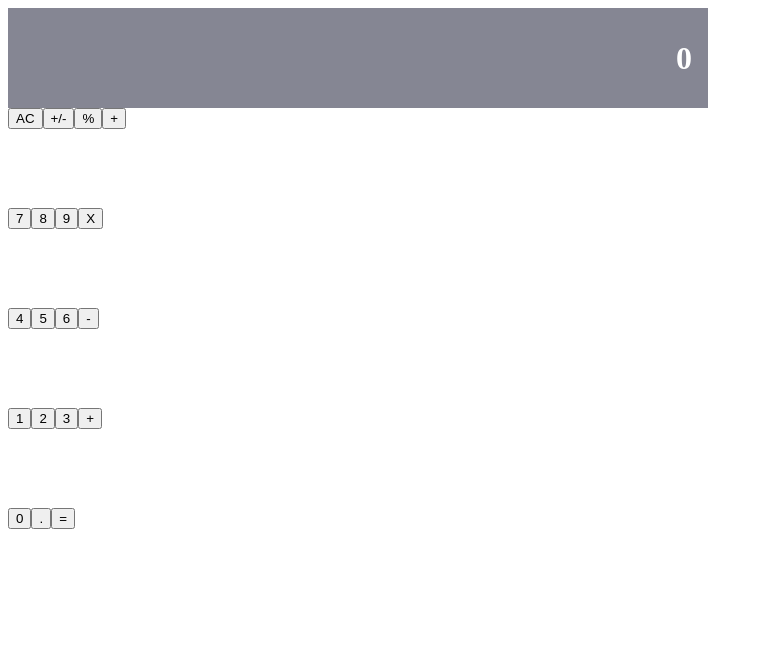
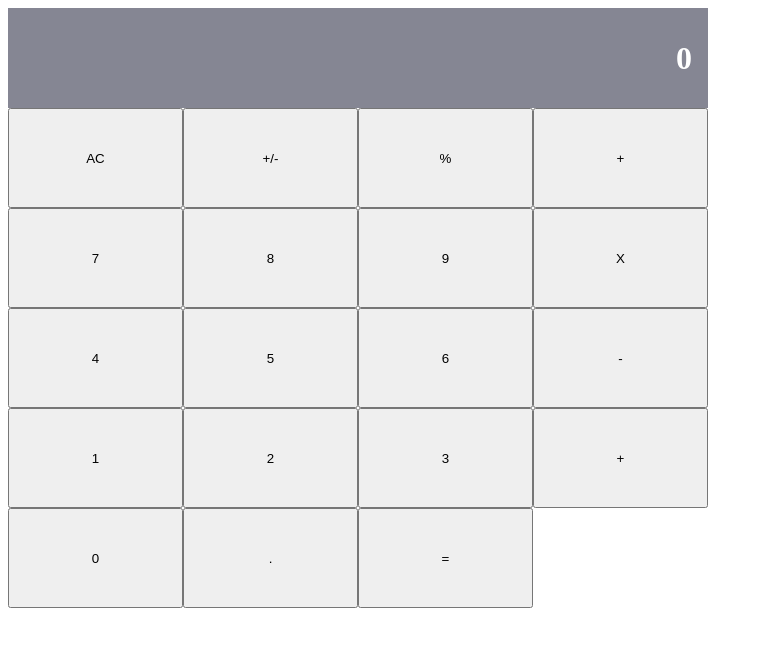
Before and after one commit to mcrd25/react-calculator, a React app: page / in a window 1280 px wide. Shown: the whole page, without its empty margins (0-763 px from the left). Built offline with nearby package versions, Linux system fonts and the light colour scheme.

Commit message:
Added height and width for buttons

```diff
--- a/src/index.css
+++ b/src/index.css
@@ -28,3 +28,8 @@
 .panel-row {
 	height: 100px;
 }
+
+.btn {
+	height: 100%;
+	width: 25%;
+}
```
